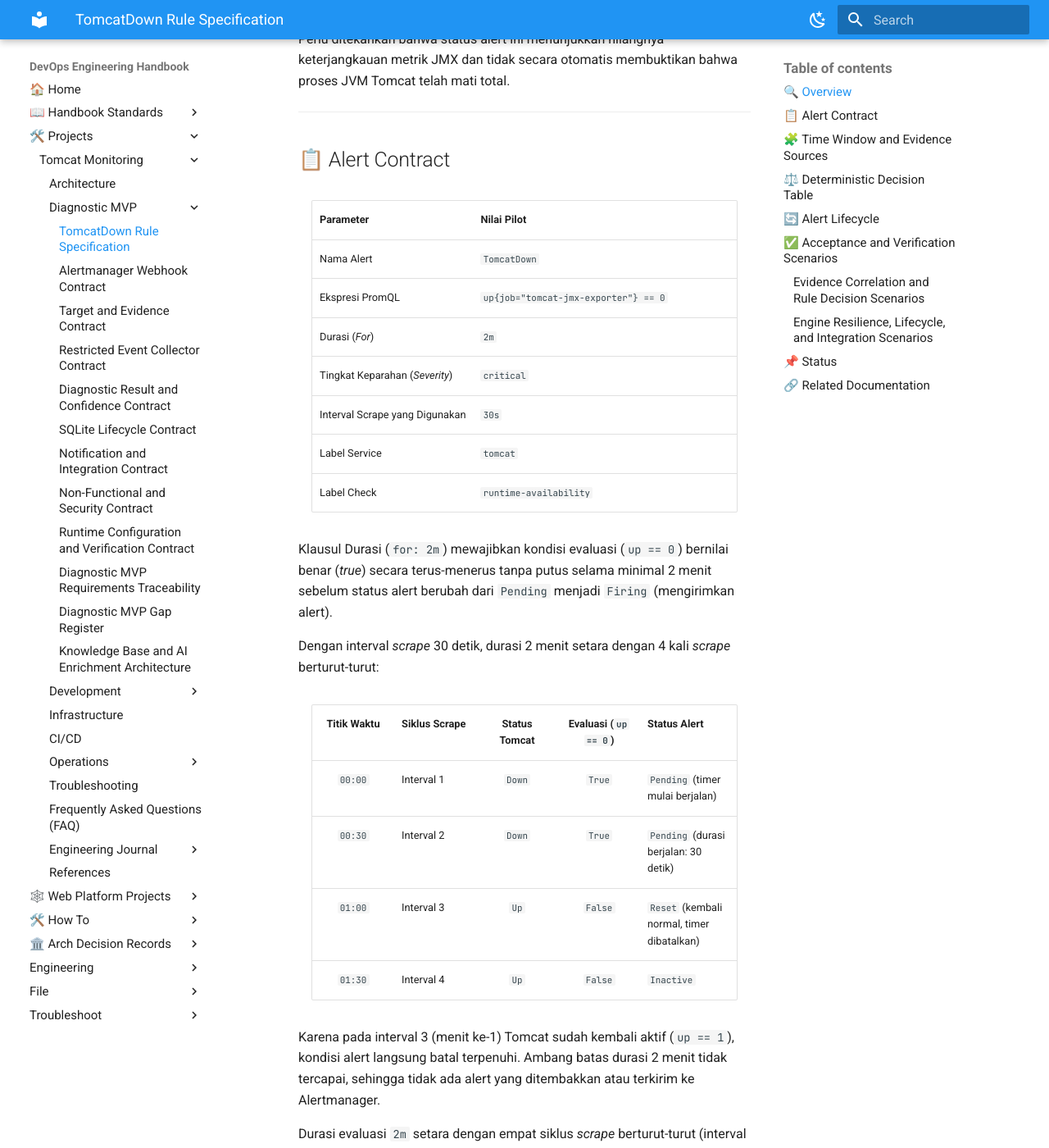
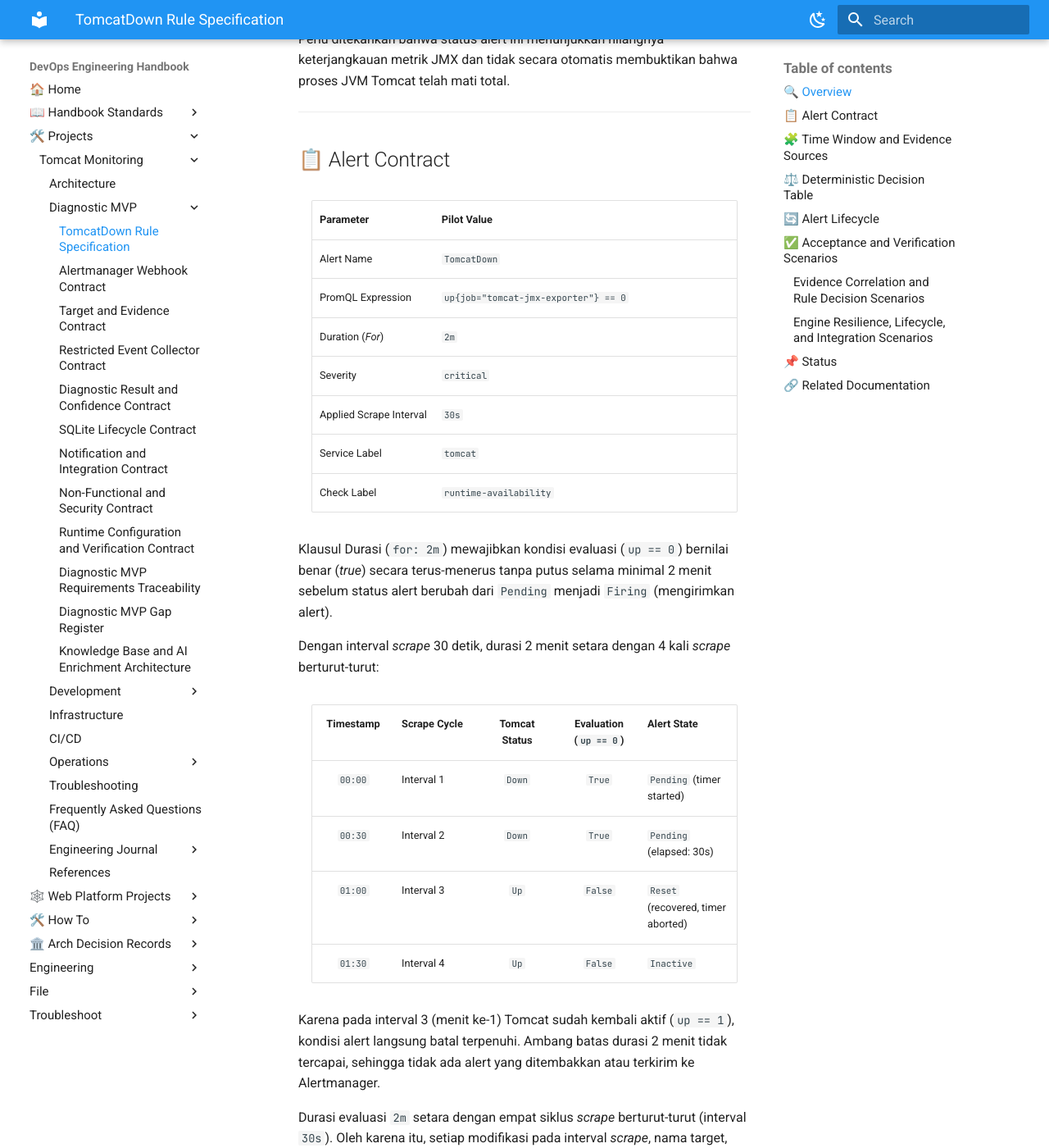
Before and after one commit to edkas07-oss/devops-handbook, an MkDocs documentation site: the page built from docs/projects/tomcat-monitoring/diagnostic-mvp/tomcat-down-rule-specification.md, in a window 1280 px wide and 1400 px high, scrolled down 340 px. Shown: the whole window at 82% size. Built offline with MkDocs 1.6.1 and Material for MkDocs 9.7.7, drawn with Linux system fonts in a browser that asks for light colours.

Commit message:
docs(rule-spec): translate alert contract and duration table headers to English

```diff
--- a/docs/projects/tomcat-monitoring/diagnostic-mvp/tomcat-down-rule-specification.md
+++ b/docs/projects/tomcat-monitoring/diagnostic-mvp/tomcat-down-rule-specification.md
@@ -10,25 +10,25 @@ Perlu ditekankan bahwa status alert ini menunjukkan hilangnya keterjangkauan met
 
 ## 📋 Alert Contract
 
-| Parameter | Nilai Pilot |
+| Parameter | Pilot Value |
 | :--- | :--- |
-| Nama Alert | `TomcatDown` |
-| Ekspresi PromQL | `up{job="tomcat-jmx-exporter"} == 0` |
-| Durasi (*For*) | `2m` |
-| Tingkat Keparahan (*Severity*) | `critical` |
-| Interval Scrape yang Digunakan | `30s` |
-| Label Service | `tomcat` |
-| Label Check | `runtime-availability` |
+| Alert Name | `TomcatDown` |
+| PromQL Expression | `up{job="tomcat-jmx-exporter"} == 0` |
+| Duration (*For*) | `2m` |
+| Severity | `critical` |
+| Applied Scrape Interval | `30s` |
+| Service Label | `tomcat` |
+| Check Label | `runtime-availability` |
 
 Klausul Durasi (`for: 2m`) mewajibkan kondisi evaluasi (`up == 0`) bernilai benar (*true*) secara terus-menerus tanpa putus selama minimal 2 menit sebelum status alert berubah dari `Pending` menjadi `Firing` (mengirimkan alert).
 
 Dengan interval *scrape* 30 detik, durasi 2 menit setara dengan 4 kali *scrape* berturut-turut:
 
-| Titik Waktu | Siklus Scrape | Status Tomcat | Evaluasi (`up == 0`) | Status Alert |
+| Timestamp | Scrape Cycle | Tomcat Status | Evaluation (`up == 0`) | Alert State |
 | :---: | :--- | :---: | :---: | :--- |
-| `00:00` | Interval 1 | `Down` | `True` | `Pending` (timer mulai berjalan) |
-| `00:30` | Interval 2 | `Down` | `True` | `Pending` (durasi berjalan: 30 detik) |
-| `01:00` | Interval 3 | `Up` | `False` | `Reset` (kembali normal, timer dibatalkan) |
+| `00:00` | Interval 1 | `Down` | `True` | `Pending` (timer started) |
+| `00:30` | Interval 2 | `Down` | `True` | `Pending` (elapsed: 30s) |
+| `01:00` | Interval 3 | `Up` | `False` | `Reset` (recovered, timer aborted) |
 | `01:30` | Interval 4 | `Up` | `False` | `Inactive` |
 
 Karena pada interval 3 (menit ke-1) Tomcat sudah kembali aktif (`up == 1`), kondisi alert langsung batal terpenuhi. Ambang batas durasi 2 menit tidak tercapai, sehingga tidak ada alert yang ditembakkan atau terkirim ke Alertmanager.
```
